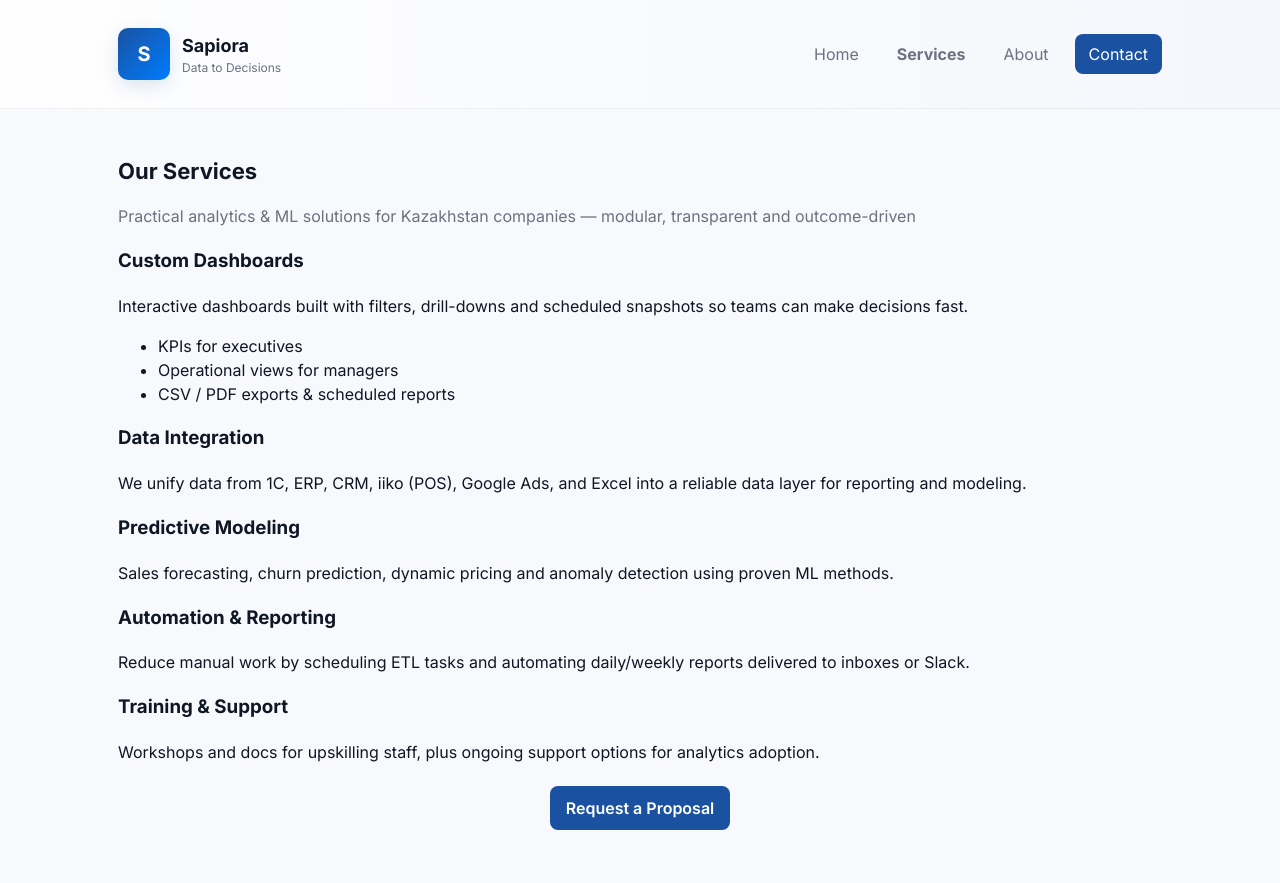
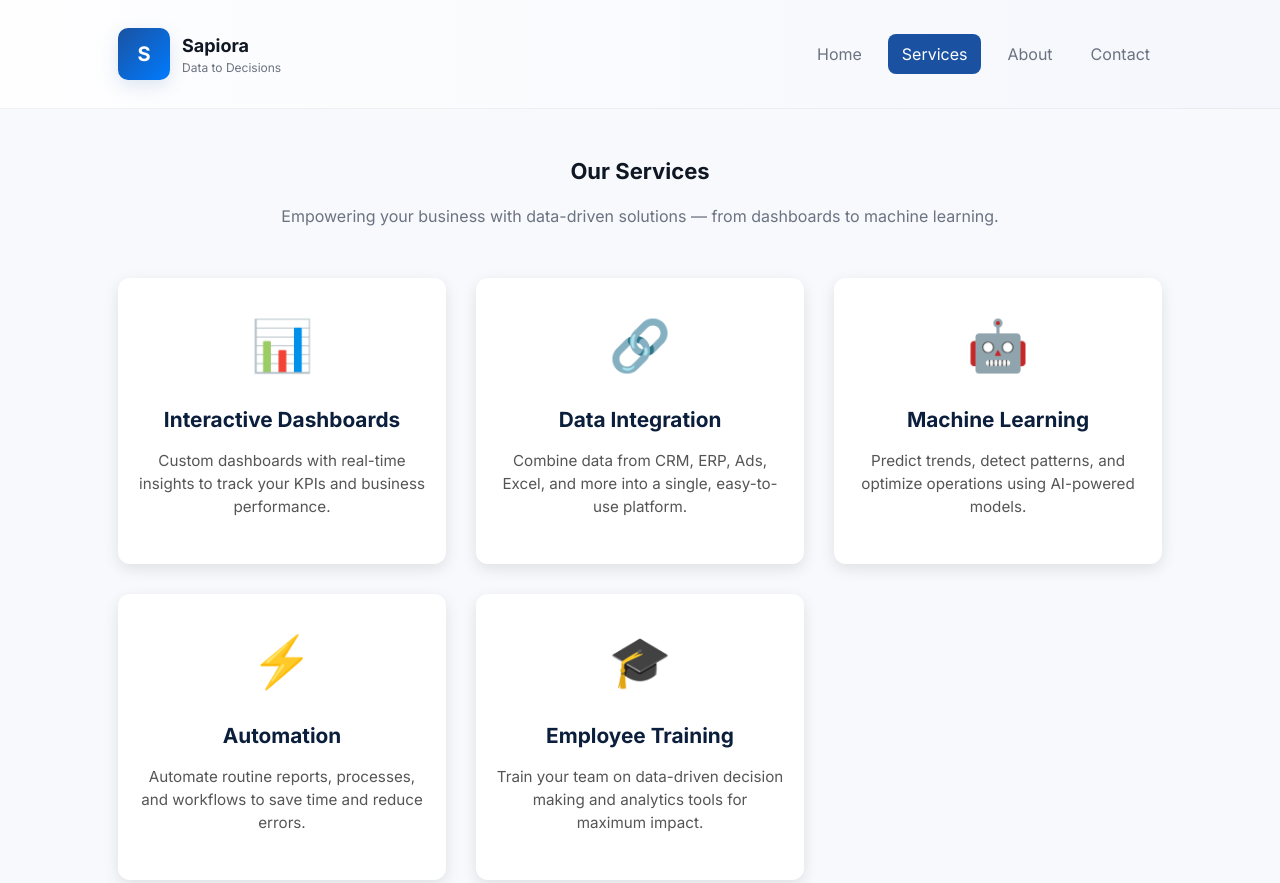
Before and after one commit to Nurik20050421/sapiora, a plain HTML site: page services.html in a window 1280 px wide. Shown: the top 883 px of the page. Drawn offline with Linux system fonts and the light colour scheme.

Commit message:
Updated styles and services page

```diff
--- a/services.html
+++ b/services.html
@@ -1,9 +1,9 @@
-<!doctype html>
+<!DOCTYPE html>
 <html lang="en">
 <head>
-  <meta charset="utf-8" />
-  <meta name="viewport" content="width=device-width,initial-scale=1" />
-  <title>Services — Sapiora</title>
+  <meta charset="UTF-8" />
+  <meta name="viewport" content="width=device-width, initial-scale=1.0" />
+  <title>Sapiora | Services</title>
   <link href="https://fonts.googleapis.com/css2?family=Inter:wght@300;400;600;700&display=swap" rel="stylesheet">
   <link rel="stylesheet" href="style.css" />
 </head>
@@ -16,52 +16,48 @@
       </div>
       <nav class="nav">
         <a href="index.html" class="nav-link">Home</a>
-        <a href="services.html" class="nav-link">Services</a>
+        <a href="services.html" class="nav-cta">Services</a>
         <a href="about.html" class="nav-link">About</a>
-        <a href="contact.html" class="nav-cta">Contact</a>
+        <a href="contact.html" class="nav-link">Contact</a>
       </nav>
     </div>
   </header>
 
   <main class="container">
-    <section class="section">
+    <section class="section services-hero">
       <h2 class="section-title">Our Services</h2>
-      <p class="section-sub">Practical analytics & ML solutions for Kazakhstan companies — modular, transparent and outcome-driven</p>
+      <p class="section-sub">Empowering your business with data-driven solutions — from dashboards to machine learning.</p>
+    </section>
 
-      <div class="services-list">
-        <article class="service">
-          <h3>Custom Dashboards</h3>
-          <p>Interactive dashboards built with filters, drill-downs and scheduled snapshots so teams can make decisions fast.</p>
-          <ul>
-            <li>KPIs for executives</li>
-            <li>Operational views for managers</li>
-            <li>CSV / PDF exports & scheduled reports</li>
-          </ul>
-        </article>
-
-        <article class="service">
-          <h3>Data Integration</h3>
-          <p>We unify data from 1C, ERP, CRM, iiko (POS), Google Ads, and Excel into a reliable data layer for reporting and modeling.</p>
-        </article>
-
-        <article class="service">
-          <h3>Predictive Modeling</h3>
-          <p>Sales forecasting, churn prediction, dynamic pricing and anomaly detection using proven ML methods.</p>
-        </article>
-
-        <article class="service">
-          <h3>Automation & Reporting</h3>
-          <p>Reduce manual work by scheduling ETL tasks and automating daily/weekly reports delivered to inboxes or Slack.</p>
-        </article>
-
-        <article class="service">
-          <h3>Training & Support</h3>
-          <p>Workshops and docs for upskilling staff, plus ongoing support options for analytics adoption.</p>
-        </article>
+    <section class="section services-grid">
+      <div class="service-card">
+        <div class="icon">📊</div>
+        <h3>Interactive Dashboards</h3>
+        <p>Custom dashboards with real-time insights to track your KPIs and business performance.</p>
       </div>
 
-      <div class="centered">
-        <a class="btn btn-primary" href="contact.html">Request a Proposal</a>
+      <div class="service-card">
+        <div class="icon">🔗</div>
+        <h3>Data Integration</h3>
+        <p>Combine data from CRM, ERP, Ads, Excel, and more into a single, easy-to-use platform.</p>
+      </div>
+
+      <div class="service-card">
+        <div class="icon">🤖</div>
+        <h3>Machine Learning</h3>
+        <p>Predict trends, detect patterns, and optimize operations using AI-powered models.</p>
+      </div>
+
+      <div class="service-card">
+        <div class="icon">⚡</div>
+        <h3>Automation</h3>
+        <p>Automate routine reports, processes, and workflows to save time and reduce errors.</p>
+      </div>
+
+      <div class="service-card">
+        <div class="icon">🎓</div>
+        <h3>Employee Training</h3>
+        <p>Train your team on data-driven decision making and analytics tools for maximum impact.</p>
       </div>
     </section>
   </main>
@@ -73,7 +69,5 @@
       <div class="small">© Sapiora 2025 — MVP</div>
     </div>
   </footer>
-
-  <script src="script.js"></script>
 </body>
 </html>
--- a/style.css
+++ b/style.css
@@ -131,3 +131,46 @@ body{
   .brand-text h1{font-size:16px}
   .hero-left h2{font-size:20px}
 }
+/* Services Page Styles */
+.services-hero {
+  text-align: center;
+  margin-bottom: 50px;
+}
+
+.services-grid {
+  display: grid;
+  grid-template-columns: repeat(auto-fit, minmax(250px, 1fr));
+  gap: 30px;
+  margin-bottom: 50px;
+}
+
+.service-card {
+  background: white;
+  border-radius: 12px;
+  box-shadow: 0 5px 15px rgba(0,0,0,0.1);
+  padding: 30px 20px;
+  text-align: center;
+  transition: transform 0.3s, box-shadow 0.3s;
+}
+
+.service-card:hover {
+  transform: translateY(-8px);
+  box-shadow: 0 12px 25px rgba(0,0,0,0.15);
+}
+
+.service-card .icon {
+  font-size: 50px;
+  margin-bottom: 20px;
+}
+
+.service-card h3 {
+  font-size: 1.3rem;
+  margin-bottom: 15px;
+  color: #0b1e3b;
+}
+
+.service-card p {
+  font-size: 0.95rem;
+  color: #555;
+  line-height: 1.5;
+}
```
